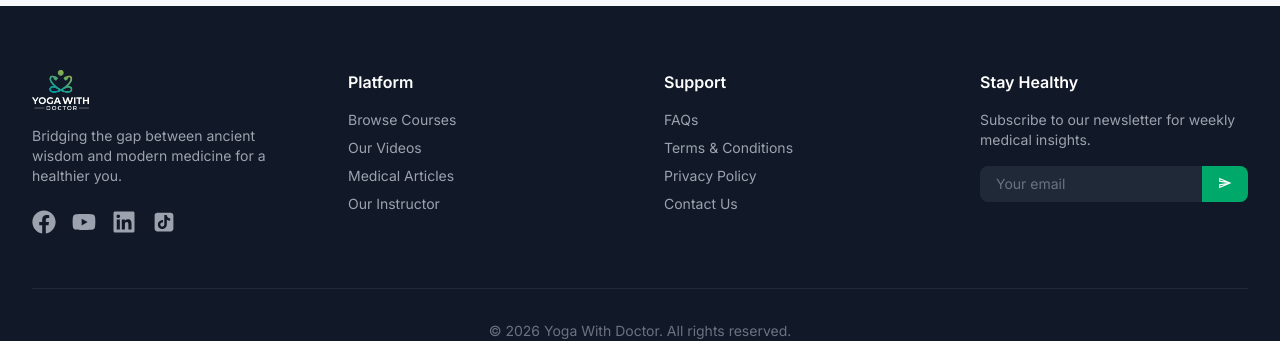
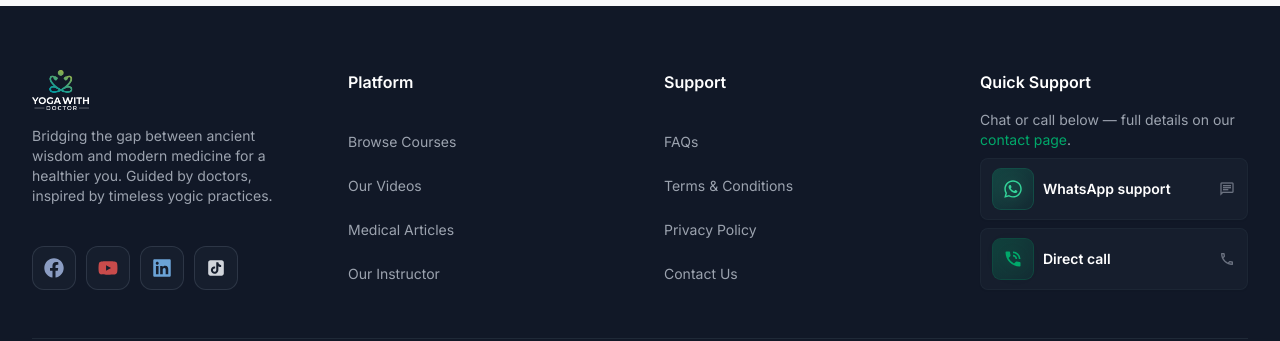
Before and after one commit to Mr-Rafiqul-Islam/yoga-with-doctor, a Next.js app: page / in a window 1280 px wide. Shown: the part 1929-2270 px from the top of the page. Built offline with nearby package versions, Linux system fonts and the light colour scheme; no server answers; a web font is replaced by a local one.

Commit message:
feat: Update Footer component with new social media icons, improved link structure, and enhanced styling for better user engagement

```diff
--- a/src/components/layout/Footer.tsx
+++ b/src/components/layout/Footer.tsx
@@ -1,8 +1,8 @@
 'use client';
 import Link from "next/link";
 import { SiteLogo } from "@/components/layout/SiteLogo";
-import { FaFacebook, FaLinkedin, FaYoutube } from "react-icons/fa";
-import { BsQuora } from "react-icons/bs";
+import { FaFacebook, FaLinkedin, FaWhatsapp, FaYoutube } from "react-icons/fa";
+import { MdPhoneInTalk } from "react-icons/md";
 import { AiFillTikTok } from "react-icons/ai";
 
 const platformLinks = [
@@ -19,11 +19,41 @@ const supportLinks = [
   { href: "/contact", label: "Contact Us" },
 ] as const;
 
+const whatsappSupportUrl =
+  "https://wa.me/8801312353577?text=" +
+  encodeURIComponent("Hello, I need support regarding Yoga With Doctor.");
+
+const supportPhoneHref = "tel:+8801701313001";
+
 const socialLinks = [
-  { href: "https://www.facebook.com/yogawithdoctor", label: "Facebook", icon: <FaFacebook /> },
-  { href: "https://www.youtube.com/@yogawithdoctor", label: "YouTube", icon: <FaYoutube /> },
-  { href: "https://www.linkedin.com/company/yoga-with-doctorbd/", label: "LinkedIn", icon: <FaLinkedin /> },
-  { href: "https://www.tiktok.com/@yogawithdoctor", label: "Tiktok", icon: <AiFillTikTok /> },
+  {
+    href: "https://www.facebook.com/yogawithdoctor",
+    label: "Facebook",
+    Icon: FaFacebook,
+    className:
+      "border-gray-700/70 bg-gray-800/40 text-[#8b9dc3] hover:border-[#1877F2]/55 hover:bg-[#1877F2]/18 hover:text-[#5eabff] hover:shadow-[0_0_20px_rgba(24,119,242,0.35)] focus-visible:ring-[#1877F2]/55",
+  },
+  {
+    href: "https://www.youtube.com/@yogawithdoctor",
+    label: "YouTube",
+    Icon: FaYoutube,
+    className:
+      "border-gray-700/70 bg-gray-800/40 text-[#c94b4b] hover:border-[#ff4444]/55 hover:bg-[#ff0000]/14 hover:text-[#ff6b6b] hover:shadow-[0_0_20px_rgba(255,68,68,0.35)] focus-visible:ring-[#ff4444]/55",
+  },
+  {
+    href: "https://www.linkedin.com/company/yoga-with-doctorbd/",
+    label: "LinkedIn",
+    Icon: FaLinkedin,
+    className:
+      "border-gray-700/70 bg-gray-800/40 text-[#6ba3d6] hover:border-[#0a66c2]/55 hover:bg-[#0a66c2]/18 hover:text-[#6ec0ff] hover:shadow-[0_0_20px_rgba(10,102,194,0.35)] focus-visible:ring-[#0a66c2]/55",
+  },
+  {
+    href: "https://www.tiktok.com/@yogawithdoctor",
+    label: "Tiktok",
+    Icon: AiFillTikTok,
+    className:
+      "border-gray-700/70 bg-gray-800/40 text-gray-300 hover:border-[#fe2c55]/45 hover:bg-gradient-to-br hover:from-[#00f2ea]/12 hover:to-[#fe2c55]/12 hover:text-white hover:shadow-[0_0_18px_rgba(254,44,85,0.28),0_0_12px_rgba(0,242,234,0.2)] focus-visible:ring-[#fe2c55]/50",
+  },
 ] as const;
 
 export function Footer() {
@@ -35,41 +65,40 @@ export function Footer() {
       role="contentinfo"
     >
       <div className="mx-auto max-w-7xl px-4 sm:px-6 lg:px-8">
-        <div className="mb-12 grid grid-cols-1 gap-12 md:grid-cols-4">
+        <div className="mb-12 grid grid-cols-1 gap-12 md:grid-cols-4 md:items-stretch">
           {/* Brand */}
-          <div className="md:col-span-1">
+          <div className="flex min-h-0 flex-col md:col-span-1 md:h-full">
             <SiteLogo variant="footer" />
-            <p className="mb-6 max-w-xs text-sm text-gray-400">
-              Bridging the gap between ancient wisdom and modern medicine for a
-              healthier you.
+            <p className="max-w-xs text-sm text-gray-400">
+              Bridging the gap between ancient wisdom and modern medicine for a healthier you.
+              Guided by doctors, inspired by timeless yogic practices.
             </p>
-            <div className="flex gap-4">
-              {socialLinks.map(({ href, label, icon }) => (
+            <div className="mt-auto flex flex-wrap gap-2.5 pt-6">
+              {socialLinks.map(({ href, label, Icon, className }) => (
                 <a
                   key={label}
                   target="_blank"
+                  rel="noopener noreferrer"
                   href={href}
-                  className="text-gray-400 transition-colors hover:text-white focus:outline-none focus:ring-offset-gray-900 rounded-radius-sm"
                   aria-label={label}
+                  className={`flex h-11 w-11 items-center justify-center rounded-xl border text-xl transition-all duration-200 ease-out hover:-translate-y-0.5 focus:outline-none focus-visible:ring-2 focus-visible:ring-offset-2 focus-visible:ring-offset-gray-900 ${className}`}
                 >
-                  <span className="material-icons-outlined" aria-hidden>
-                    {icon}
-                  </span>
+                  <Icon className="pointer-events-none" aria-hidden />
                 </a>
               ))}
             </div>
           </div>
 
           {/* Platform */}
-          <div>
-            <h3 className="mb-4 font-semibold text-white">Platform</h3>
-            <ul className="space-y-2 text-sm">
+          <div className="flex min-h-0 h-full flex-col">
+            <h3 className="mb-4 shrink-0 font-semibold text-white">Platform</h3>
+            <ul className="mt-auto space-y-3 text-sm">
               {platformLinks.map(({ href, label, target }) => (
                 <li key={label}>
                   <Link
                     href={href}
                     target={target}
-                    className="text-gray-400 transition-colors hover:text-primary focus:outline-none focus:ring-offset-gray-900 rounded-radius-sm"
+                    className="inline-block py-1.5 text-gray-400 transition-colors hover:text-primary focus:outline-none focus:ring-offset-gray-900 rounded-radius-sm"
                   >
                     {label}
                   </Link>
@@ -79,14 +108,14 @@ export function Footer() {
           </div>
 
           {/* Support */}
-          <div>
-            <h3 className="mb-4 font-semibold text-white">Support</h3>
-            <ul className="space-y-2 text-sm">
+          <div className="flex min-h-0 h-full flex-col">
+            <h3 className="mb-4 shrink-0 font-semibold text-white">Support</h3>
+            <ul className="mt-auto space-y-3 text-sm">
               {supportLinks.map(({ href, label }) => (
                 <li key={label}>
                   <Link
                     href={href}
-                    className="text-gray-400 transition-colors hover:text-primary focus:outline-none focus:ring-offset-gray-900 rounded-radius-sm"
+                    className="inline-block py-1.5 text-gray-400 transition-colors hover:text-primary focus:outline-none focus:ring-offset-gray-900 rounded-radius-sm"
                   >
                     {label}
                   </Link>
@@ -95,37 +124,69 @@ export function Footer() {
             </ul>
           </div>
 
-          {/* Newsletter */}
-          <div>
-            <h3 className="mb-4 font-semibold text-white">Stay Healthy</h3>
-            <p className="mb-4 text-sm text-gray-400">
-              Subscribe to our newsletter for weekly medical insights.
+          {/* Quick support */}
+          <div className="flex min-h-0 h-full flex-col">
+            <h3 className="mb-4 shrink-0 font-semibold text-white">Quick Support</h3>
+            <p className="shrink-0 text-sm text-gray-400">
+              Chat or call below — full details on our{" "}
+              <Link
+                href="/contact"
+                className="text-primary underline-offset-2 hover:underline focus:outline-none focus:ring-2 focus:ring-primary/60 focus:ring-offset-2 focus:ring-offset-gray-900 rounded-sm"
+              >
+                contact page
+              </Link>
+              .
             </p>
-            <form
-              className="flex"
-              onSubmit={(e) => e.preventDefault()}
-              aria-label="Newsletter signup"
-            >
-              <label htmlFor="footer-email" className="sr-only">
-                Your email
-              </label>
-              <input
-                id="footer-email"
-                type="email"
-                placeholder="Your email"
-                className="w-full rounded-l-lg border-none bg-gray-800 px-4 py-2 text-sm text-white placeholder:text-gray-500 focus:ring-1 focus:ring-primary"
-                autoComplete="email"
-              />
-              <button
-                type="submit"
-                className="rounded-r-lg bg-primary px-4 text-white transition-colors hover:bg-primary-variant focus:outline-none focus:ring-offset-gray-900"
-                aria-label="Subscribe"
-              >
-                <span className="material-icons-outlined text-sm" aria-hidden>
-                  send
-                </span>
-              </button>
-            </form>
+            <ul className="mt-auto space-y-2 pt-2" role="list">
+              <li>
+                <a
+                  href={whatsappSupportUrl}
+                  target="_blank"
+                  rel="noopener noreferrer"
+                  aria-label="Open WhatsApp chat for support"
+                  className="group flex items-center gap-2.5 rounded-lg border border-gray-800/80 bg-gray-800/40 px-3 py-2.5 shadow-sm transition-all hover:border-emerald-500/40 hover:bg-gray-800/70 hover:shadow-md hover:shadow-emerald-900/20 focus:outline-none focus:ring-2 focus:ring-emerald-500/60 focus:ring-offset-2 focus:ring-offset-gray-900"
+                >
+                  <span
+                    className="flex h-10 w-10 shrink-0 items-center justify-center rounded-lg bg-gradient-to-br from-emerald-500/25 to-emerald-600/10 text-xl text-emerald-400 ring-1 ring-emerald-500/30 transition-transform group-hover:scale-105"
+                    aria-hidden
+                  >
+                    <FaWhatsapp className="drop-shadow-[0_0_8px_rgba(52,211,153,0.35)]" />
+                  </span>
+                  <span className="min-w-0 flex-1 text-left text-sm font-semibold text-white">
+                    WhatsApp support
+                  </span>
+                  <span
+                    className="material-icons-outlined text-base text-gray-500 transition-colors group-hover:text-emerald-400"
+                    aria-hidden
+                  >
+                    chat
+                  </span>
+                </a>
+              </li>
+              <li>
+                <a
+                  href={supportPhoneHref}
+                  aria-label="Call support line"
+                  className="group flex items-center gap-2.5 rounded-lg border border-gray-800/80 bg-gray-800/40 px-3 py-2.5 shadow-sm transition-all hover:border-primary/40 hover:bg-gray-800/70 hover:shadow-md hover:shadow-primary/10 focus:outline-none focus:ring-2 focus:ring-primary/60 focus:ring-offset-2 focus:ring-offset-gray-900"
+                >
+                  <span
+                    className="flex h-10 w-10 shrink-0 items-center justify-center rounded-lg bg-gradient-to-br from-primary/25 to-primary/10 text-xl text-primary ring-1 ring-primary/30 transition-transform group-hover:scale-105"
+                    aria-hidden
+                  >
+                    <MdPhoneInTalk className="drop-shadow-[0_0_10px_rgba(0,168,106,0.35)]" />
+                  </span>
+                  <span className="min-w-0 flex-1 text-left text-sm font-semibold text-white">
+                    Direct call
+                  </span>
+                  <span
+                    className="material-icons-outlined text-base text-gray-500 transition-colors group-hover:text-primary"
+                    aria-hidden
+                  >
+                    call
+                  </span>
+                </a>
+              </li>
+            </ul>
           </div>
         </div>
 
```
